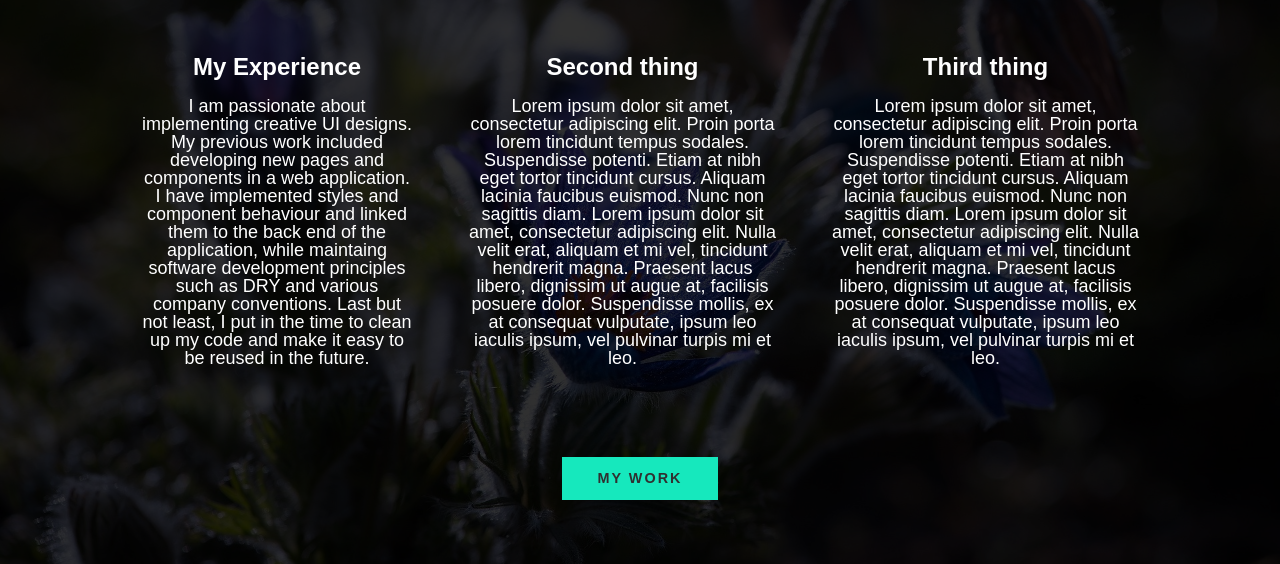
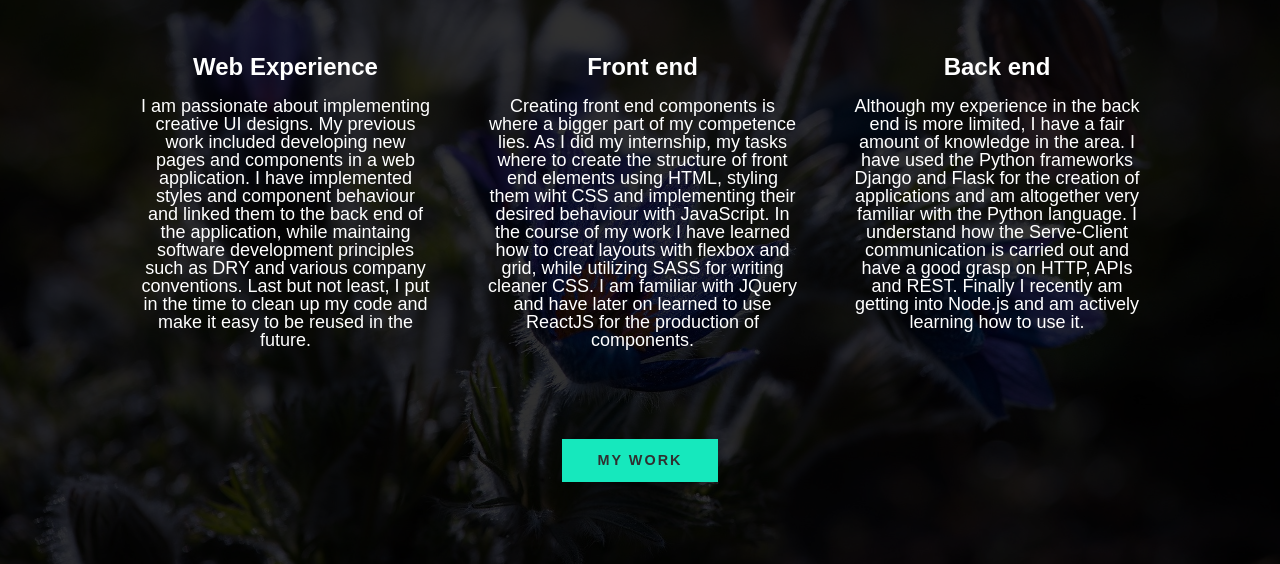
Before and after one commit to IliaValkov/iliavalkov.github.io, a plain HTML site: page index.html in a window 1280 px wide. Shown: the part 693-1257 px from the top of the page. Drawn offline with Linux system fonts and the light colour scheme; a web font is replaced by a local one.

Commit message:
Updated What I do sections

```diff
--- a/index.html
+++ b/index.html
@@ -40,16 +40,16 @@
 			<h2 class="section__title section__title--services">What I do</h2>
 			<div class="services">
 				<div class="service">
-					<h3>My Experience</h3>
+					<h3>Web Experience</h3>
 					<p>I am passionate about implementing creative UI designs. My previous work included developing new pages and components in a web application. I have implemented styles and component behaviour and linked them to the back end of the application, while maintaing software development principles such as DRY and various company conventions. Last but not least, I put in the time to clean up my code and make it easy to be reused in the future. </p>
 				</div>
 				<div class="service">
-					<h3>Second thing</h3>
-					<p>Lorem ipsum dolor sit amet, consectetur adipiscing elit. Proin porta lorem tincidunt tempus sodales. Suspendisse potenti. Etiam at nibh eget tortor tincidunt cursus. Aliquam lacinia faucibus euismod. Nunc non sagittis diam. Lorem ipsum dolor sit amet, consectetur adipiscing elit. Nulla velit erat, aliquam et mi vel, tincidunt hendrerit magna. Praesent lacus libero, dignissim ut augue at, facilisis posuere dolor. Suspendisse mollis, ex at consequat vulputate, ipsum leo iaculis ipsum, vel pulvinar turpis mi et leo.</p>
+					<h3>Front end</h3>
+					<p>Creating front end components is where a bigger part of my competence lies. As I did my internship, my tasks where to create the structure of front end elements using HTML, styling them wiht CSS and implementing their desired behaviour with JavaScript. In the course of my work I have learned how to creat layouts with flexbox and grid, while utilizing SASS for writing cleaner CSS. I am familiar with JQuery and have later on learned to use ReactJS for the production of components.</p>
 				</div>
 				<div class="service">
-					<h3>Third thing</h3>
-					<p>Lorem ipsum dolor sit amet, consectetur adipiscing elit. Proin porta lorem tincidunt tempus sodales. Suspendisse potenti. Etiam at nibh eget tortor tincidunt cursus. Aliquam lacinia faucibus euismod. Nunc non sagittis diam. Lorem ipsum dolor sit amet, consectetur adipiscing elit. Nulla velit erat, aliquam et mi vel, tincidunt hendrerit magna. Praesent lacus libero, dignissim ut augue at, facilisis posuere dolor. Suspendisse mollis, ex at consequat vulputate, ipsum leo iaculis ipsum, vel pulvinar turpis mi et leo.</p>
+					<h3>Back end</h3>
+					<p>Although my experience in the back end is more limited, I have a fair amount of knowledge in the area. I have used the Python frameworks Django and Flask for the creation of applications and am altogether very familiar with the Python language. I understand how the Serve-Client communication is carried out and have a good grasp on HTTP, APIs and REST. Finally I recently am getting into Node.js and am actively learning how to use it.</p>
 				</div>
 			</div>
 			<a href="#work" class="btn">My Work</a>
```
